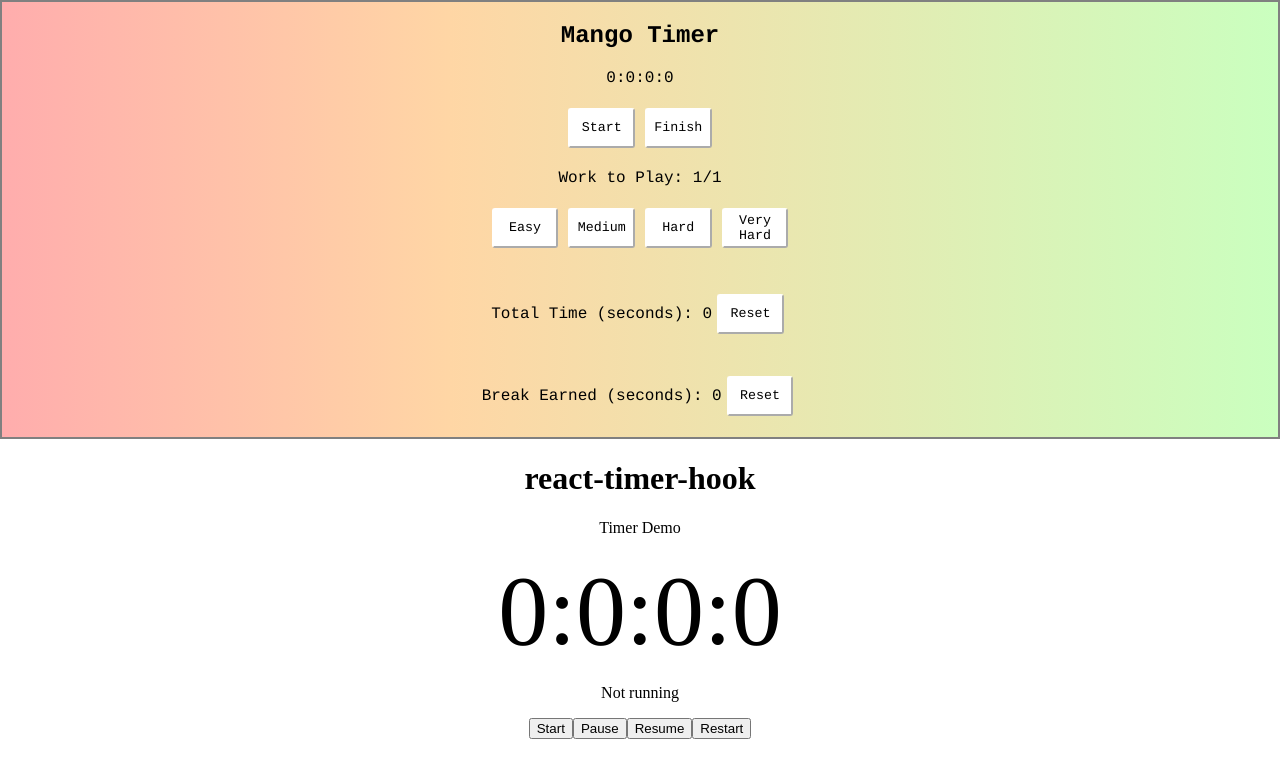
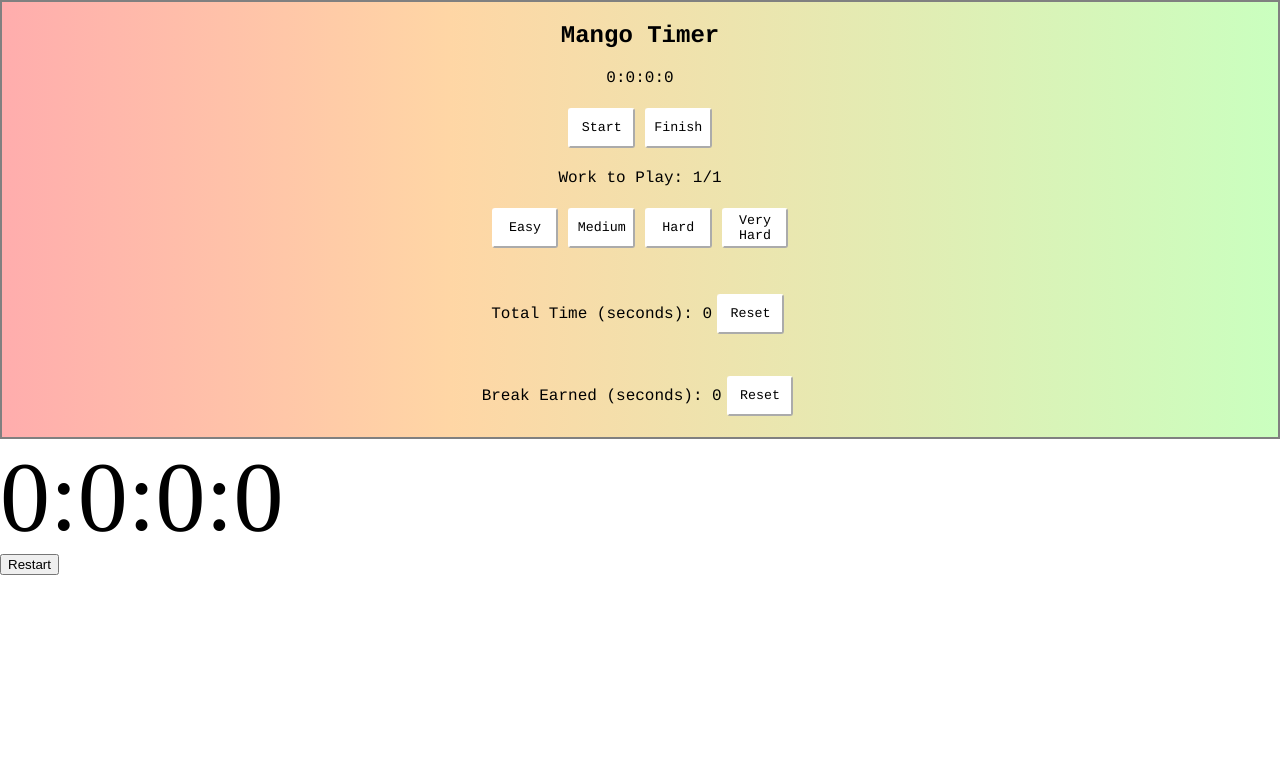
Before and after one commit to Mandlebra/pompom-productivity-app, a React (Vite) app: page / in a window 1280 px wide. Shown: the top 778 px of the page. Built offline with nearby package versions, Linux system fonts and the light colour scheme.

Commit message:
timer gets breakearned data

```diff
--- a/src/App.jsx
+++ b/src/App.jsx
@@ -5,7 +5,7 @@ import { useStopwatch, useTimer } from 'react-timer-hook';
 
 
 
-function MyStopwatch() {
+function MyStopwatch({breakearned, setBreakEarned}) {
   const {
     totalSeconds,
     seconds,
@@ -20,7 +20,6 @@ function MyStopwatch() {
 
   const [mytime, setMyTime] = useState(0);
   const [mod, setModifier] = useState(1);
-  const [breakearned, setBreakEarned] = useState(0);
 
   const handleReset = useCallback(() => {
     setBreakEarned(breakearned + (totalSeconds / mod));
@@ -85,7 +84,7 @@ function MyStopwatch() {
 
 
 
-function MyTimer({ expiryTimestamp }) {
+function MyTimer({ expiryTimestamp, breakearned, setBreakEarned }) {
   const {
     totalSeconds,
     seconds,
@@ -99,37 +98,41 @@ function MyTimer({ expiryTimestamp }) {
     restart,
   } = useTimer({ expiryTimestamp, onExpire: () => console.warn('onExpire called') });
 
+  const handleReset = useCallback(() => {
+        const time = new Date();
+        time.setSeconds(time.getSeconds() + breakearned);
+        restart(time);
+  }, [totalSeconds]);
 
   return (
-    <div style={{ textAlign: 'center' }}>
-      <h1>react-timer-hook </h1>
-      <p>Timer Demo</p>
+    // <div style={{ textAlign: 'center' }}>
+      // <h1>react-timer-hook </h1>
+      // <p>Timer Demo</p>
+      <>
       <div style={{ fontSize: '100px' }}>
         <span>{days}</span>:<span>{hours}</span>:<span>{minutes}</span>:<span>{seconds}</span>
       </div>
-      <p>{isRunning ? 'Running' : 'Not running'}</p>
+      {/* <p>{isRunning ? 'Running' : 'Not running'}</p>
       <button onClick={start}>Start</button>
       <button onClick={pause}>Pause</button>
-      <button onClick={resume}>Resume</button>
-      <button onClick={() => {
-        // Restarts to 5 minutes timer
-        const time = new Date();
-        time.setSeconds(time.getSeconds() + 300);
-        restart(time)
-      }}>Restart</button>
-    </div>
+      <button onClick={resume}>Resume</button> */}
+      <button onClick={handleReset}>Restart</button>
+      </>
+    // </div>
   );
 }
 
 
 export default function App() {
+
+  const [breakearned, setBreakEarned] = useState(0);
   const time = new Date();
   // time.setSeconds(time.getSeconds() + 600); // 10 minutes timer
   return (
     <>
 
-      <MyStopwatch />
-      <MyTimer expiryTimestamp={time} />
+      <MyStopwatch breakearned = {breakearned} setBreakEarned = {setBreakEarned}/>
+      <MyTimer expiryTimestamp={time} breakearned = {breakearned} setBreakEarned = {setBreakEarned}/>
     </>
   );
 }
```
Also changed, not shown: 1 other file (tests, documents, lock files or other folders).
